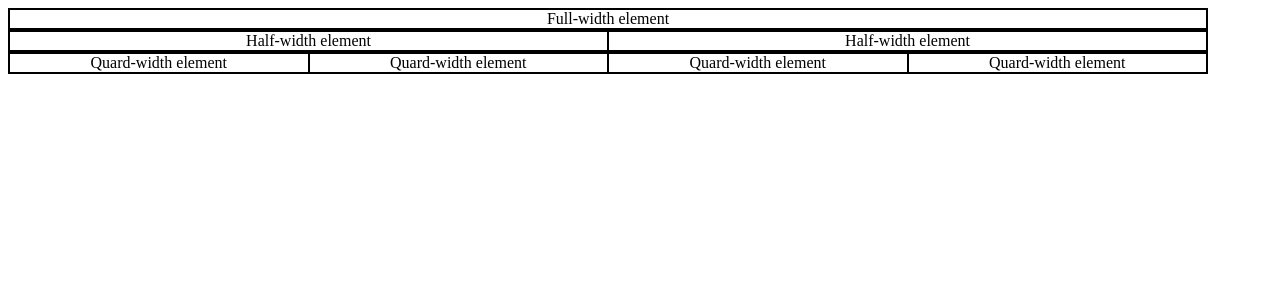
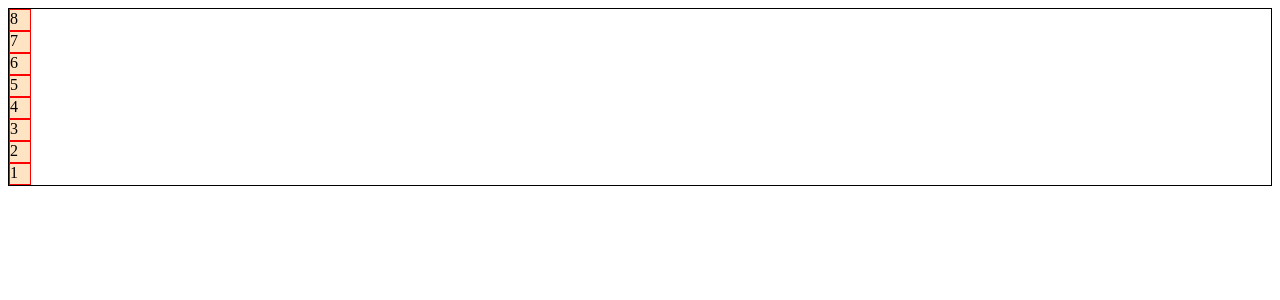
Before and after one commit to VitaliyKhrol/fd-react-welcome-2024, a React (Create React App) app: page / in a window 1280 px wide. Shown: the top 300 px of the page. Built offline with nearby package versions, Linux system fonts and the light colour scheme.

Commit message:
FlexContainer

```diff
--- a/src/App.js
+++ b/src/App.js
@@ -1,4 +1,5 @@
 import React from "react";
+import FlexContainer from "./components/FlexContainer";
 // import UserDashboard from "./components/UserDashboard";
 // import Tree from "./components/Tree";
 // import Timer from "./components/Timer";
@@ -7,9 +8,10 @@ import React from "react";
 // import Todolist from "./components/Todolist";
 // import Header from "./components/Header";
 // import styles from './components/Header/Header.module.css'
-import Container from "./components/Grid/GridContainer";
-import Column from "./components/Grid/Column";
-import Row from "./components/Grid/Row";
+// import Container from "./components/Grid/GridContainer";
+// import Column from "./components/Grid/Column";
+// import Row from "./components/Grid/Row";
+import styles from './components/FlexContainer/FlexContainer.module.css'
 
 
 class App extends React.Component {
@@ -21,39 +23,17 @@ class App extends React.Component {
   render() {
 
     return (
-      <Container>
-        <Row>
-          <Column colNum='12'>
-            Full-width element
-          </Column>
-        </Row>
+      <FlexContainer fd ='column-reverse' jc = 'space-around' ai = 'flex-start'>
+        <div className={styles.box}>1</div>
+        <div className={styles.box}>2</div>
+        <div className={styles.box}>3</div>
+        <div className={styles.box}>4</div>
+        <div className={styles.box}>5</div>
+        <div className={styles.box}>6</div>
+        <div className={styles.box}>7</div>
+        <div className={styles.box}>8</div>
 
-        <Row>
-          <Column colNum='6'>
-            Half-width element
-          </Column>
-          <Column colNum='6'>
-            Half-width element
-          </Column>
-        </Row>
-
-        <Row>
-          <Column colNum='3'>
-           Quard-width element
-          </Column>
-          <Column colNum='3'>
-           Quard-width element
-          </Column>
-          <Column colNum='3'>
-           Quard-width element
-          </Column>
-          <Column colNum='3'>
-           Quard-width element
-          </Column>
-        </Row>
-
-      </Container>
-
+      </FlexContainer>
     )
   }
 }
--- /dev/null
+++ b/src/components/FlexContainer/FlexContainer.module.css
@@ -0,0 +1,7 @@
+
+.box{
+    width: 20px;
+    height: 20px;
+    border: 1px solid red;
+    background-color: bisque;
+}
--- /dev/null
+++ b/src/components/FlexContainer/index.js
@@ -0,0 +1,23 @@
+import React from 'react';
+
+const FlexContainer = (props) => {
+
+
+    const { fd, jc, ai, children } = props;
+    const styles = {
+        display:'flex',
+        border: '1px solid black',
+        flexDirection: fd,
+        justifyContent:jc,
+        alignItems: ai
+    }
+
+return (
+    <div style={styles}>
+        {children}
+
+    </div>
+);
+
+}
+export default FlexContainer;
```
